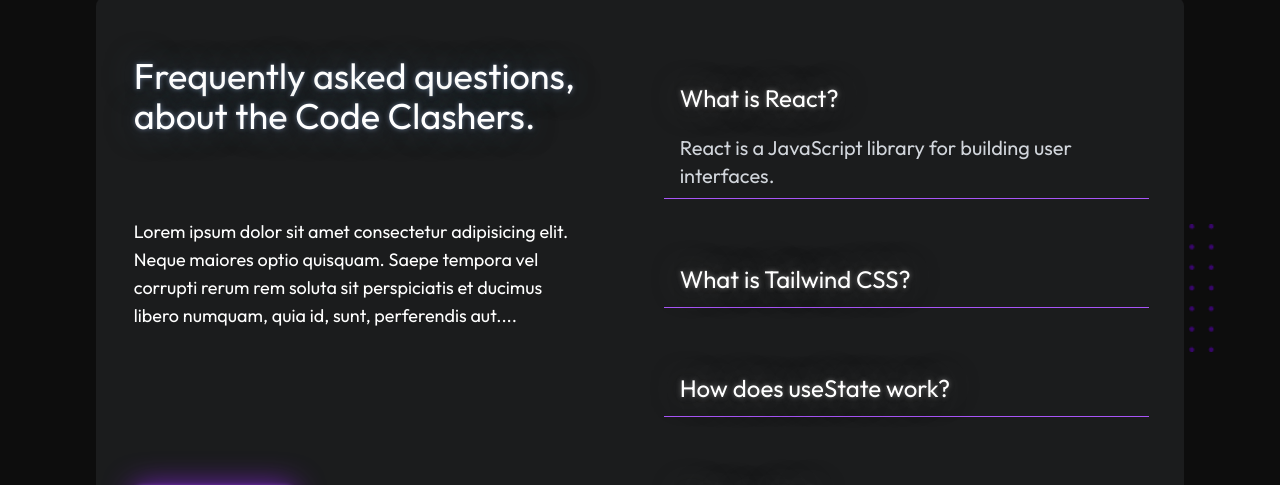
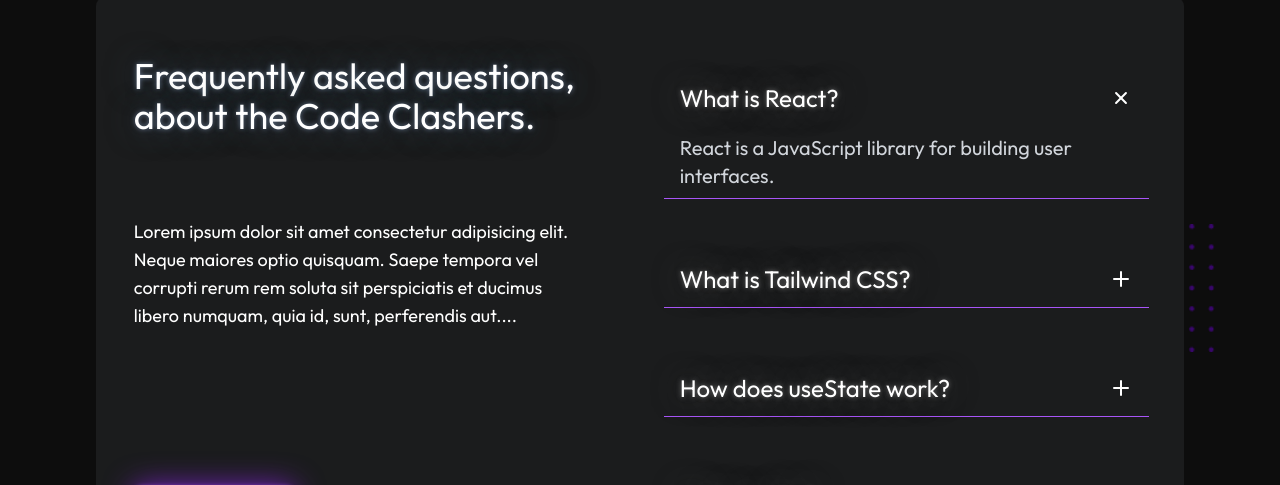
Before and after one commit to Tanmay-vats-sharma/Logix, a React (Vite) app in the folder Logix_Frontend/: page /events in a window 1280 px wide. Both pictures are taken after a click on the button "What is React?". Shown: the part 1042-1527 px from the top of the page. Built offline with nearby package versions, Linux system fonts and the light colour scheme; a web font is replaced by a local one; what tailwindcss-motion would draw is missing.

Commit message:
Plus icon rotation effect added to ques

```diff
--- a/Logix_Frontend/src/components/pages/eventPage/FAQ/Ques.jsx
+++ b/Logix_Frontend/src/components/pages/eventPage/FAQ/Ques.jsx
@@ -1,9 +1,18 @@
 import { useState } from "react";
+import { Plus } from "lucide-react" // Import the plus icon
+
 const Ques = () => {
   const [openIndex, setOpenIndex] = useState(null);
+  const [isAnimating, setIsAnimating] = useState(false);
 
   const toggleAnswer = (index) => {
-    setOpenIndex(openIndex === index ? null : index);
+    if (isAnimating) return; // Prevent multiple clicks during animation
+    setIsAnimating(true);
+
+    setTimeout(() => {
+      setOpenIndex(openIndex === index ? null : index);
+      setIsAnimating(false);
+    }, 200); // Delay to match the rotation animation
   };
 
   const faqs = [
@@ -27,27 +36,41 @@ const Ques = () => {
         "JSX is a syntax extension for JavaScript that allows writing HTML inside React.",
     },
   ];
+
   return (
     <div className="h-[48vh] w-[97vw] lg:w-[47%] lg:h-[70vh]">
-      <div className="h-[100%] w-[100%] lg:w-[100%] lg:h-[100%]  flex flex-col justify-evenly items-center ">
+      <div className="h-[100%] w-[100%] lg:w-[100%] lg:h-[100%] flex flex-col justify-evenly items-center">
         {faqs.map((faq, index) => (
           <div key={index} className="border-b border-purple-500 w-[95%]">
             <button
-              className="w-full text-left px-4 py-3    text-xl lg:text-2xl neon-neutral-text"
+              className="w-full flex justify-between items-center px-4 py-3 text-xl lg:text-2xl neon-neutral-text"
               onClick={() => toggleAnswer(index)}
             >
-              {faq.question}
+              <span>{faq.question}</span>
+              <div
+                className={`transition-transform duration-[600ms] ease-in-out ${
+                  openIndex === index ? "rotate-[405deg]" : "rotate-0"
+                }`}
+              >
+                <Plus />
+              </div>
             </button>
-            {openIndex === index && (
-              <div className="px-4 py-2 text-xl text-gray-300 transition-all duration-300">
+            <div
+              className={`overflow-hidden transition-max-height duration-[600ms] ease-in-out ${
+                openIndex === index
+                  ? "max-h-[500px] opacity-100"
+                  : "max-h-0 opacity-0"
+              }`}
+            >
+              <div className="px-4 py-2 text-xl text-gray-300">
                 {faq.answer}
               </div>
-            )}
+            </div>
           </div>
         ))}
       </div>
     </div>
   );
-}
+};
 
 export default Ques;
```
